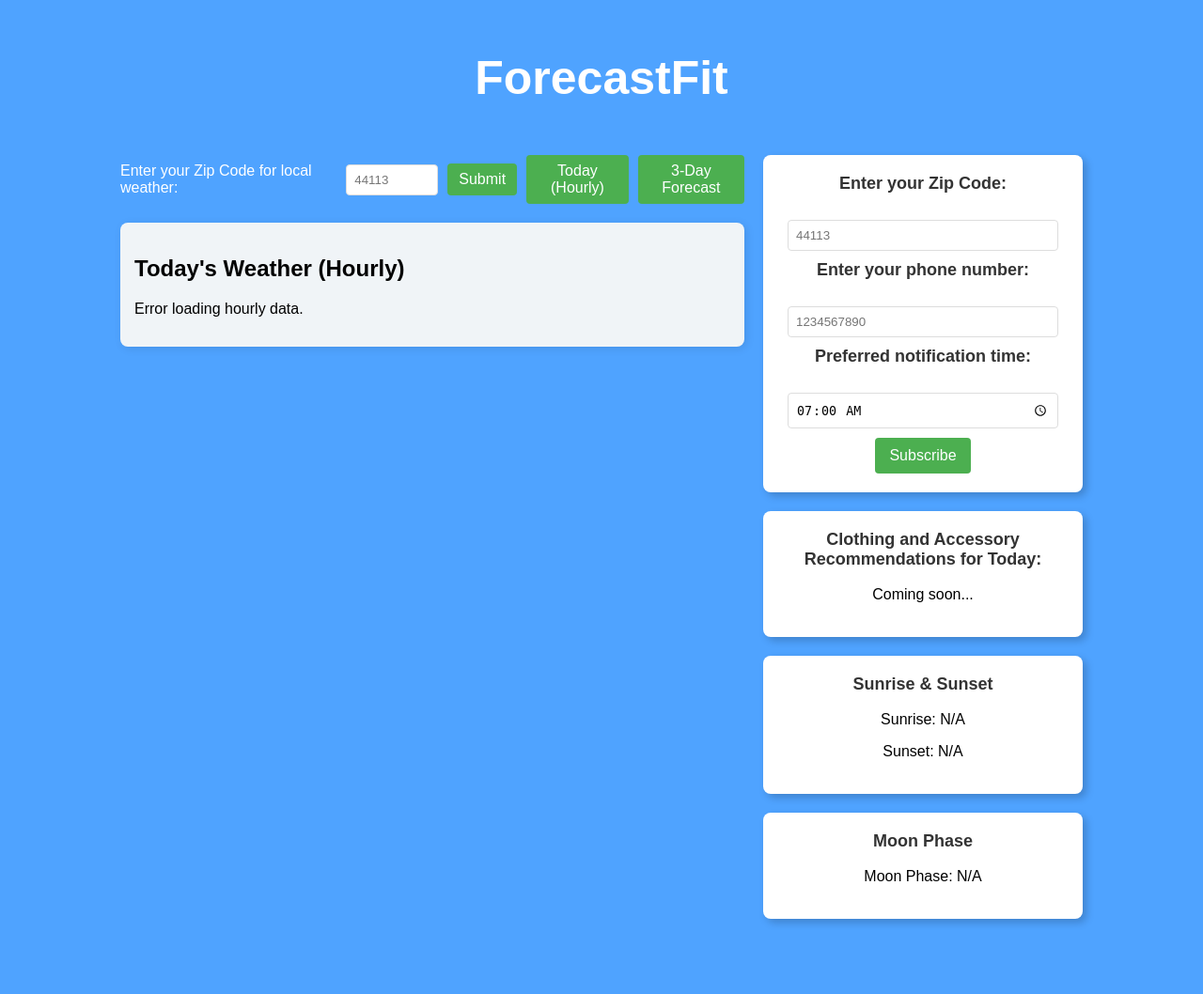
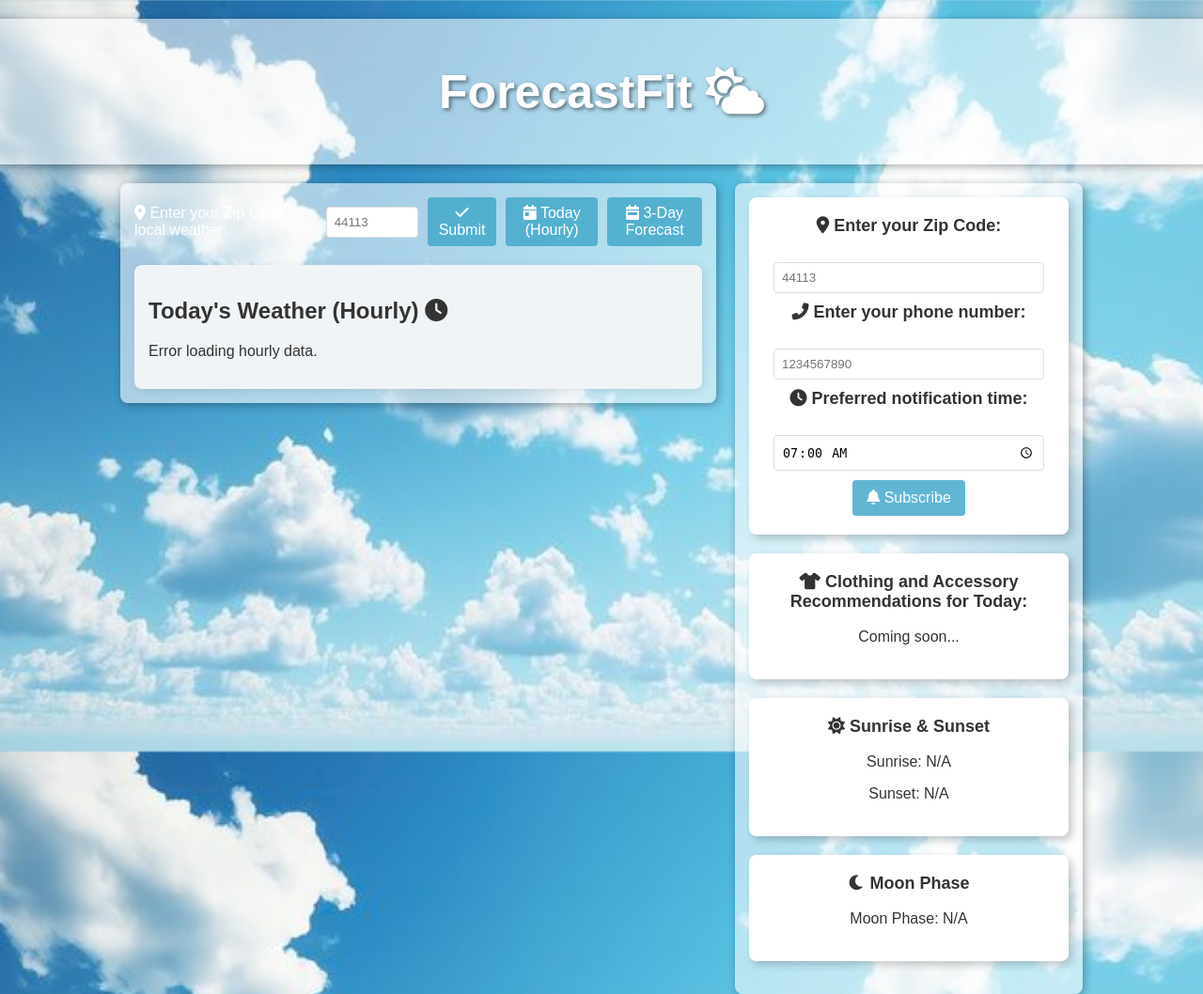
Before and after one commit to faithmancuso/ForecastFit, a Flask app: page / in a window 1280 px wide. Shown: the whole page at 94% size. Before the commit the page ends 985 px from the top, so only its background shows below. Run offline with Flask 3, Linux system fonts and the light colour scheme; data that the repository does not hold is empty.

Commit message:
styling done with background image and color changes

```diff
--- a/app/static/style.css
+++ b/app/static/style.css
@@ -8,10 +8,22 @@
     align-items: center;
 }
 
+/* Translucent background effect */
+.translucent {
+    background-color: rgba(255, 255, 255, 0.569); /* White with 80% opacity */
+    padding: 15px;
+    border-radius: 8px;
+    box-shadow: 2px 2px 10px rgba(0, 0, 0, 0.323);
+    color: #333; /* Dark color for text readability */
+}
+
 header {
     width: 100%;
     text-align: center;
     margin-top: 20px;
+    color: #ffffff;
+    text-shadow: 2px 2px 4px rgba(0, 0, 0, 0.5); /* Subtle shadow for better readability */
+
 }
 
 h1 {
@@ -55,12 +67,13 @@
 
 #weather-options button {
     padding: 8px 12px;
-    background-color: #4CAF50;
+    background-color: #44a9cad8;
     color: white;
     border: none;
     border-radius: 4px;
     cursor: pointer;
     font-size: medium;
+    transition: background-color 0.3s ease;
 }
 
 #forecast-buttons {
@@ -71,7 +84,7 @@
 
 #forecast-buttons button {
     padding: 8px 12px;
-    background-color: #4CAF50;
+    background-color: #44a9cad8;
     color: white;
     border: none;
     border-radius: 4px;
@@ -127,7 +140,7 @@
 
 #form-container button {
     padding: 10px 15px;
-    background-color: #4CAF50;
+    background-color: #44a9cad8;
     color: white;
     border: none;
     border-radius: 4px;
--- a/app/templates/index.html
+++ b/app/templates/index.html
@@ -4,64 +4,70 @@
     <meta charset="UTF-8">
     <meta name="viewport" content="width=device-width, initial-scale=1.0">
     <title>ForecastFit - Local Weather</title>
+
+    <!-- Link to Font Awesome for icons -->
+    <link rel="stylesheet" href="https://cdnjs.cloudflare.com/ajax/libs/font-awesome/6.0.0-beta3/css/all.min.css">
+
+    <!-- Link to your style.css -->
     <link rel="stylesheet" href="/static/style.css">
 </head>
-<body class="home_page">
-    <header>
-        <h1>ForecastFit</h1>
+<body class="home_page" style="background-image: url('/static/background.jpg'); background-size: cover; background-position: center; background-attachment: fixed; height: 100vh;">
+    <header class="translucent">
+        <h1>ForecastFit <i class="fas fa-cloud-sun"></i></h1> <!-- Weather Icon added to the header -->
     </header>
+
     <main>
-        <section id="weather-section">
+        <section id="weather-section" class="translucent">
             <div id="weather-options">
-                <label for="zip-code-input">Enter your Zip Code for local weather:</label>
+                <label for="zip-code-input"><i class="fas fa-map-marker-alt"></i> Enter your Zip Code for local weather:</label>
                 <input type="text" id="zip-code-input" placeholder="44113" required>
-                <button onclick="fetchWeather()">Submit</button>
+                <button onclick="fetchWeather()"><i class="fas fa-check"></i> Submit</button>
 
                 <div id="forecast-buttons">
-                    <button onclick="showToday()">Today (Hourly)</button>
-                    <button onclick="show3Day()">3-Day Forecast</button>
+                    <button onclick="showToday()"><i class="fas fa-calendar-day"></i> Today (Hourly)</button>
+                    <button onclick="show3Day()"><i class="fas fa-calendar-week"></i> 3-Day Forecast</button>
                 </div>
             </div>
 
             <div id="today-weather" class="weather-container" style="display: none;">
-                <h2>Today's Weather (Hourly)</h2>
+                <h2>Today's Weather (Hourly) <i class="fas fa-clock"></i></h2> <!-- Clock Icon added to Today's Weather -->
                 <div id="hourly-forecast"></div>
             </div>
             <div id="forecast-3-days" class="weather-container" style="display: none;">
-                <h2>3-Day Forecast</h2>
+                <h2>3-Day Forecast <i class="fas fa-calendar"></i></h2> <!-- Calendar Icon added to 3-Day Forecast -->
                 <div id="daily-forecast"></div>
             </div>
         </section>
 
         <!-- Right-side widgets container -->
-        <section id="right-widgets">
+        <section id="right-widgets" class="translucent">
             <!-- Subscribe Form -->
-            <div id="form-container">
-                <h3>Enter your Zip Code:</h3>
+            <div id="form-container" class="translucent">
+                <h3><i class="fas fa-map-marker-alt"></i> Enter your Zip Code:</h3>
                 <input type="text" placeholder="44113">
-                <h3>Enter your phone number:</h3>
+                <h3><i class="fas fa-phone-alt"></i> Enter your phone number:</h3>
                 <input type="tel" placeholder="1234567890">
-                <h3>Preferred notification time:</h3>
+                <h3><i class="fas fa-clock"></i> Preferred notification time:</h3>
                 <input type="time" value="07:00">
-                <button>Subscribe</button>
+                <button><i class="fas fa-bell"></i> Subscribe</button>
             </div>
 
             <!-- Placeholder for Clothing and Accessory Recommendations -->
-            <div class="widget">
-                <h3>Clothing and Accessory Recommendations for Today:</h3>
+            <div class="widget" class="translucent">
+                <h3><i class="fas fa-tshirt"></i> Clothing and Accessory Recommendations for Today:</h3>
                 <p>Coming soon...</p>
             </div>
 
             <!-- Sunrise and Sunset Widget -->
-            <div class="widget">
-                <h3>Sunrise & Sunset</h3>
-                <p id="sunrise">Sunrise: --:--</p>
-                <p id="sunset">Sunset: --:--</p>
+            <div class="widget" class="translucent">
+                <h3><i class="fas fa-sun"></i> Sunrise & Sunset</h3>
+                <p id="sunrise"><i class="fas fa-sun"></i> Sunrise: --:--</p>
+                <p id="sunset"><i class="fas fa-moon"></i> Sunset: --:--</p>
             </div>
 
             <!-- Moon Phase Widget -->
-            <div class="widget">
-                <h3>Moon Phase</h3>
+            <div class="widget" class="translucent">
+                <h3><i class="fas fa-moon"></i> Moon Phase</h3>
                 <p id="moon-phase">Moon Phase: --</p>
             </div>
         </section>
```
Also changed, not shown: app/static/background.jpg (added).
